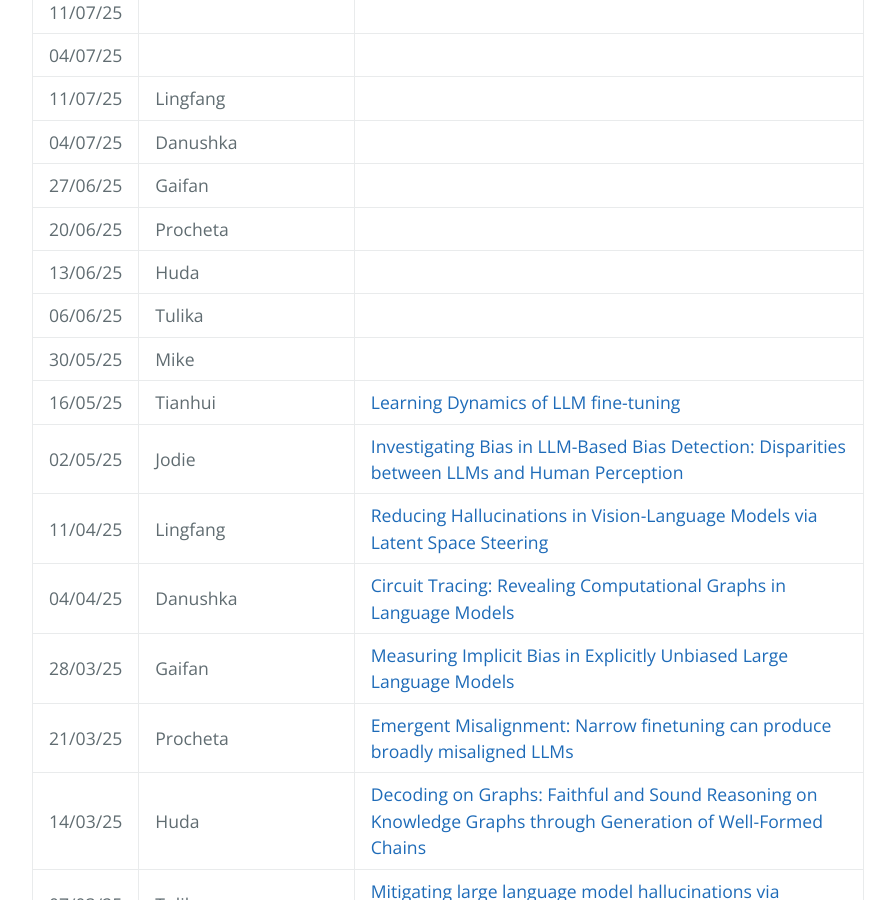
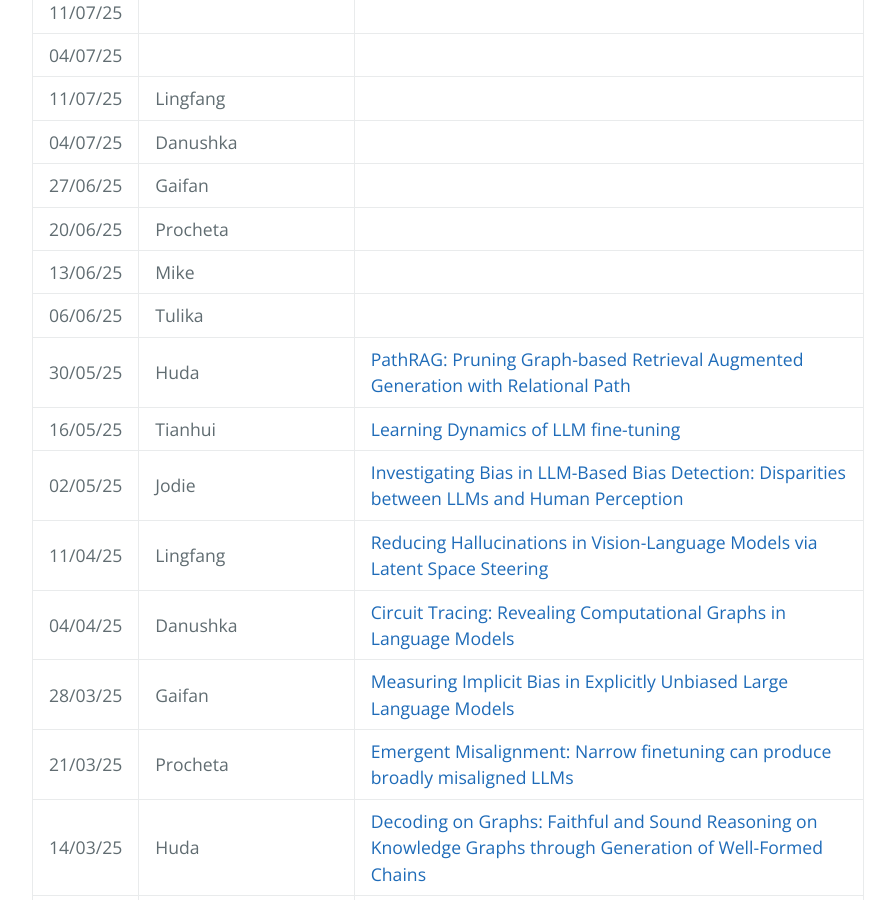
Before and after one commit to LivNLP/livnlp.github.io, a Jekyll site: the page built from reading.md, in a window 1280 px wide and 900 px high, scrolled down 741 px. Shown: the whole window, without its empty margins (192-1087 px from the left). Built offline with Jekyll 4.4.1, drawn with Linux system fonts in a browser that asks for light colours.

Commit message:
Update reading.md

```diff
--- a/reading.md
+++ b/reading.md
@@ -21,9 +21,9 @@ We meet on a weely basis to discuss recent research papers. Here is the schedule
 | 04/07/25| Danushka |
 | 27/06/25| Gaifan |
 | 20/06/25|  Procheta |
-| 13/06/25|  Huda |
+| 13/06/25|  Mike |
 | 06/06/25|  Tulika |
-| 30/05/25|  Mike |
+| 30/05/25|  Huda | [PathRAG: Pruning Graph-based Retrieval Augmented Generation with Relational Path](https://arxiv.org/pdf/2502.14902)
 | 16/05/25|  Tianhui | [Learning Dynamics of LLM fine-tuning](https://openreview.net/forum?id=tPNHOoZFl9)
 | 02/05/25|  Jodie | [Investigating Bias in LLM-Based Bias Detection: Disparities between LLMs and Human Perception](https://aclanthology.org/2025.coling-main.709/)
 | 11/04/25|  Lingfang| [Reducing Hallucinations in Vision-Language Models via Latent Space Steering](https://arxiv.org/abs/2410.15778)
```
